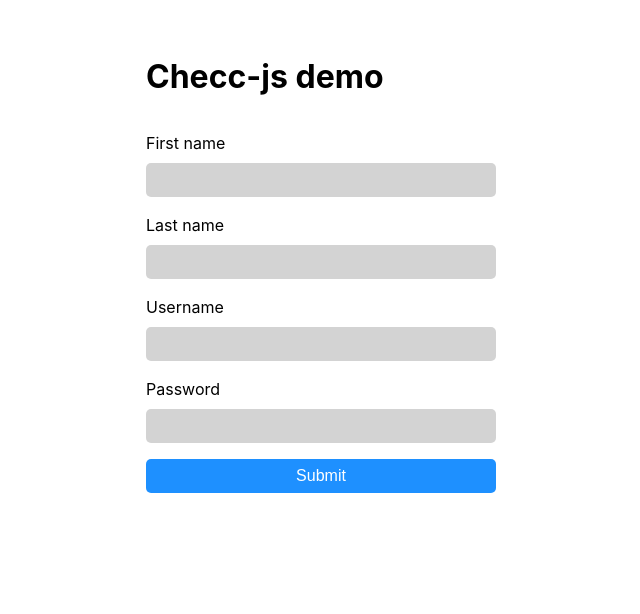
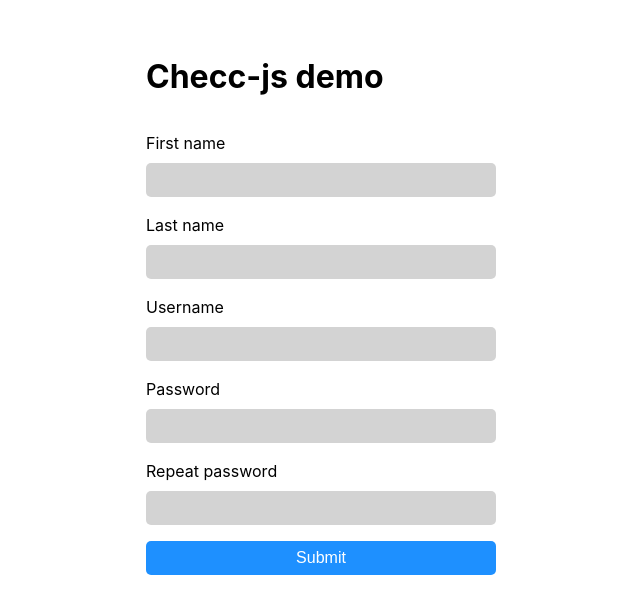
Before and after one commit to tomek-ch/checc-example-react, a React (Create React App) app: page / in a window 1280 px wide. Shown: the top 614 px of the page, without its empty margins (319-959 px from the left). Built offline with nearby package versions, Linux system fonts and the light colour scheme.

Commit message:
Add repeat password field

```diff
--- a/src/App.js
+++ b/src/App.js
@@ -7,6 +7,7 @@ function App() {
     lastName: "",
     username: "",
     password: "",
+    repeatPassword: "",
   });
 
   const initialErrorsObj = {
@@ -14,6 +15,7 @@ function App() {
     lastName: [],
     username: [],
     password: [],
+    repeatPassword: [],
   };
 
   const [errors, setErrors] = useState(initialErrorsObj);
@@ -37,6 +39,13 @@ function App() {
     password: {
       ...basicInputSchema,
       pattern: [/\d/, "Password must contain a digit"],
+    },
+    repeatPassword: {
+      ...basicInputSchema,
+      custom: (repeatPassword, { data }) =>
+        repeatPassword === data.password
+          ? null
+          : Promise.reject("Passwords must match"),
     },
   };
 
@@ -103,6 +112,20 @@ function App() {
           ))}
         </ul>
       </label>
+      <label>
+        Repeat password
+        <input
+          value={data.repeatPassword}
+          onChange={handleChange}
+          name="repeatPassword"
+          type="password"
+        />
+        <ul>
+          {errors.repeatPassword.map((err) => (
+            <li key={`repeatPassword-${err}`}>{err}</li>
+          ))}
+        </ul>
+      </label>
       <button type="submit">Submit</button>
       <h1
         className={
```
